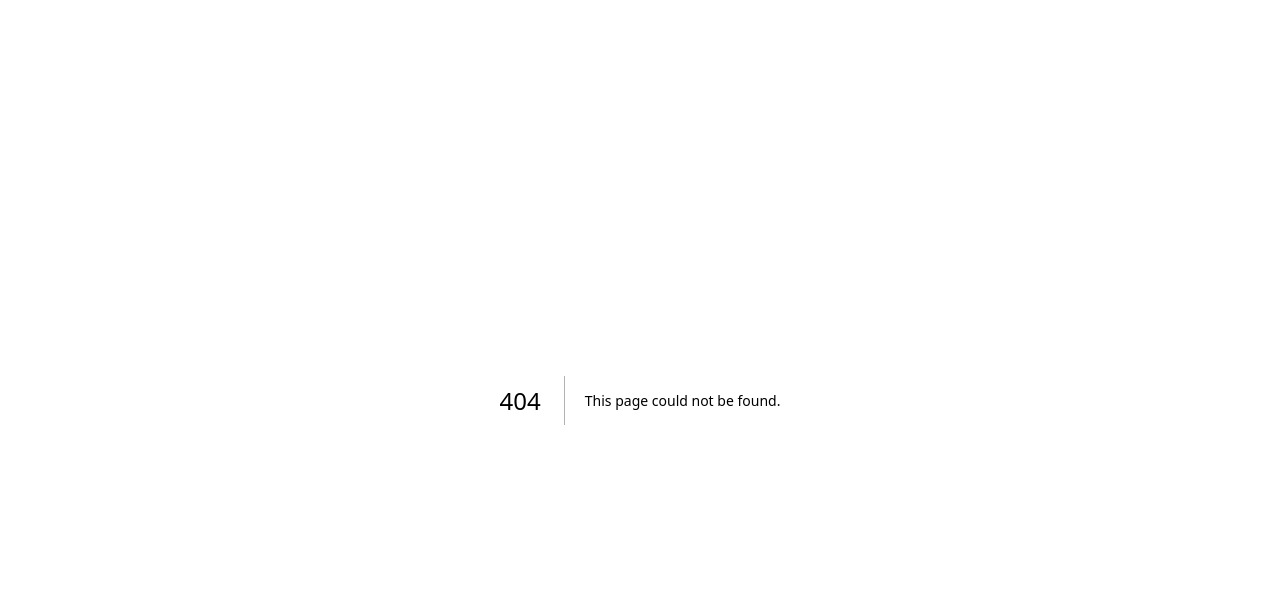
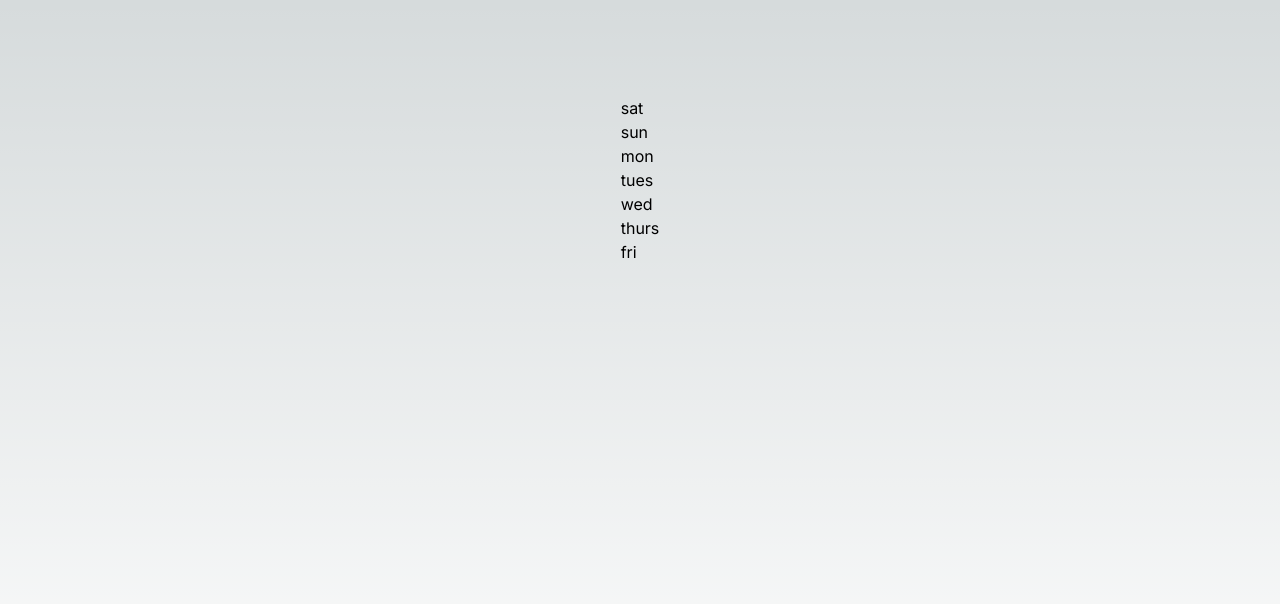
Before and after one commit to D-Sluchinski/cprg306-assignments, a Next.js app: page /ListDemo in a window 1280 px wide. Before the commit this address had no page. Shown: the top 604 px of the page. Built offline with nearby package versions, Linux system fonts and the light colour scheme.

Commit message:
CPRG306: DemoList
- just for the demo

```diff
--- /dev/null
+++ b/app/ListDemo/page.js
@@ -0,0 +1,31 @@
+//[1:12:00] & [1:26:00]
+
+'use client'
+let week = ["sat", "sun", "mon", "tues","wed", "thurs", "fri"];
+
+export default function Page() {
+
+    function handleItem(item)
+    {
+        alert(`you clicked on${item}`);
+    }
+
+  return (
+
+    <main className="flex min-h-screen flex-col items-center justify-between p-24">
+        <ul>
+        {week.map((item)=>
+        {
+        return <li key={item} onClick={()=>handleItem(item)}>{item}</li>
+
+        }
+        )}</ul>
+    </main>
+
+  );
+};
+
+//TEMPORARY IN MAIN PAGE
+// <li>
+//<a href="./ListDemo" class="hover:underline">ListDemo</a>
+//</li>
```
